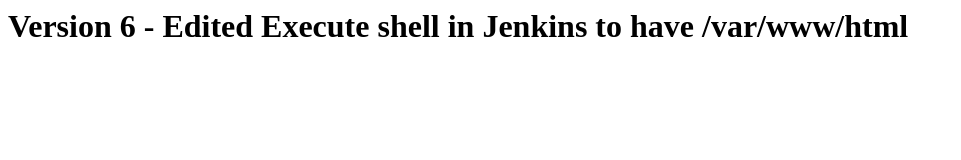
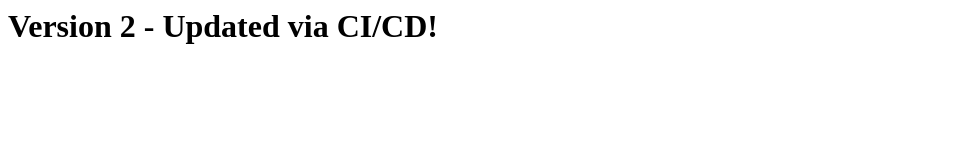
Before and after one commit to SandyDevOpsStuffs/Experiment5, a plain HTML site: page index.html in a window 1280 px wide. Shown: the whole page, without its empty margins (0-961 px from the left). Drawn offline with Linux system fonts and the light colour scheme.

Commit message:
Updated index.html

```diff
--- a/index.html
+++ b/index.html
@@ -1 +1 @@
-<h1>Version 6 - Edited Execute shell in Jenkins to have /var/www/html</h1>
+<h1>Version 2 - Updated via CI/CD!</h1>
```
